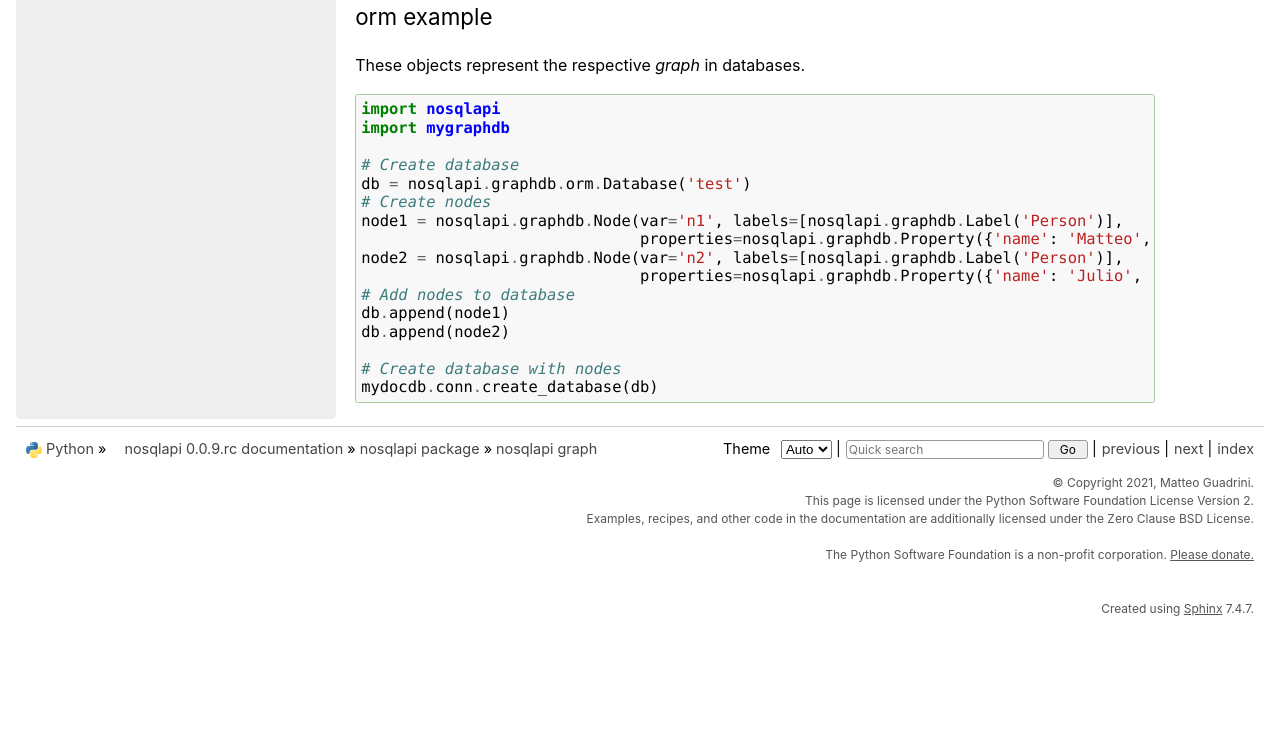
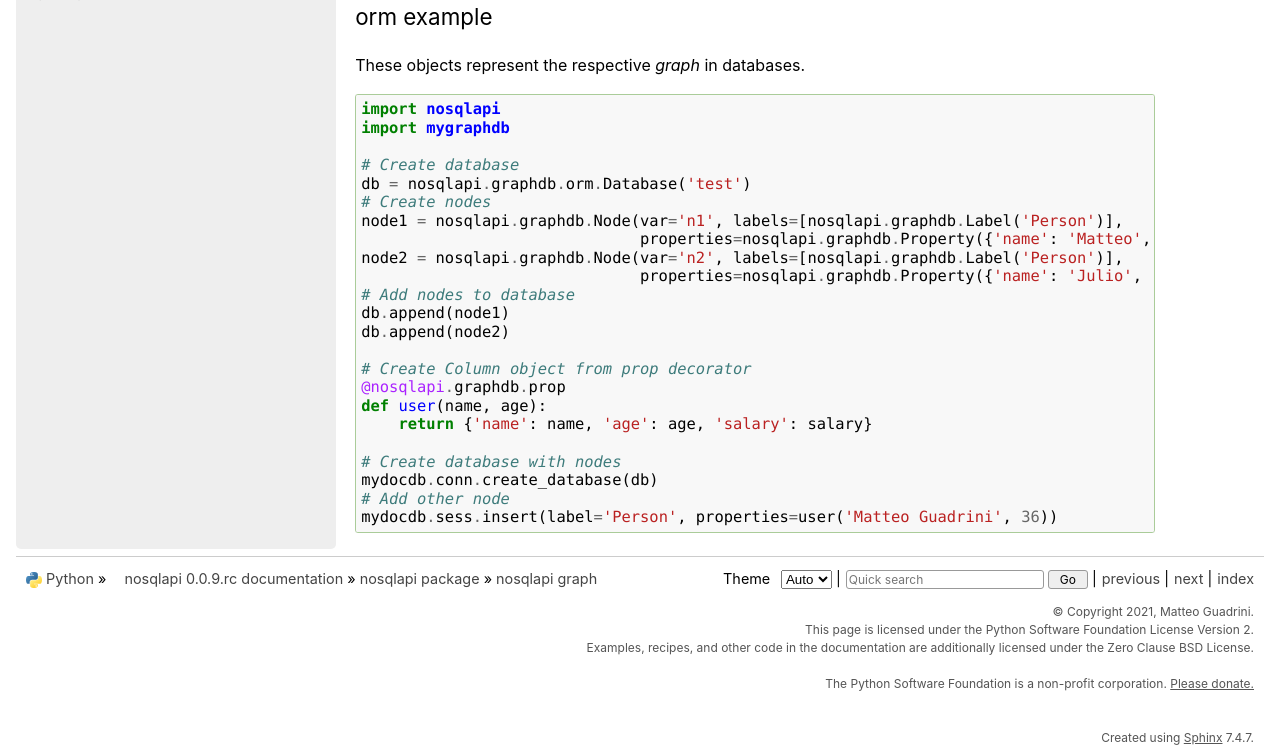
Before and after one commit to MatteoGuadrini/nosqlapi, a Sphinx documentation site: the page built from docs/source/nosqlapi_graph.rst, in a window 1280 px wide and 900 px high, scrolled down 1068 px, cut to the strip 144-900 px from the top of the window. Built offline with Sphinx 7.4.7, drawn with Linux system fonts in a browser that asks for light colours; before the commit the page ends 1839 px from its top, so only the background shows below that.

Commit message:
Add prop decorator example

```diff
--- a/docs/source/nosqlapi_graph.rst
+++ b/docs/source/nosqlapi_graph.rst
@@ -79,5 +79,12 @@ These objects represent the respective *graph* in databases.
     db.append(node1)
     db.append(node2)
 
+    # Create Column object from prop decorator
+    @nosqlapi.graphdb.prop
+    def user(name, age):
+        return {'name': name, 'age': age, 'salary': salary}
+
     # Create database with nodes
     mydocdb.conn.create_database(db)
+    # Add other node
+    mydocdb.sess.insert(label='Person', properties=user('Matteo Guadrini', 36))
```
